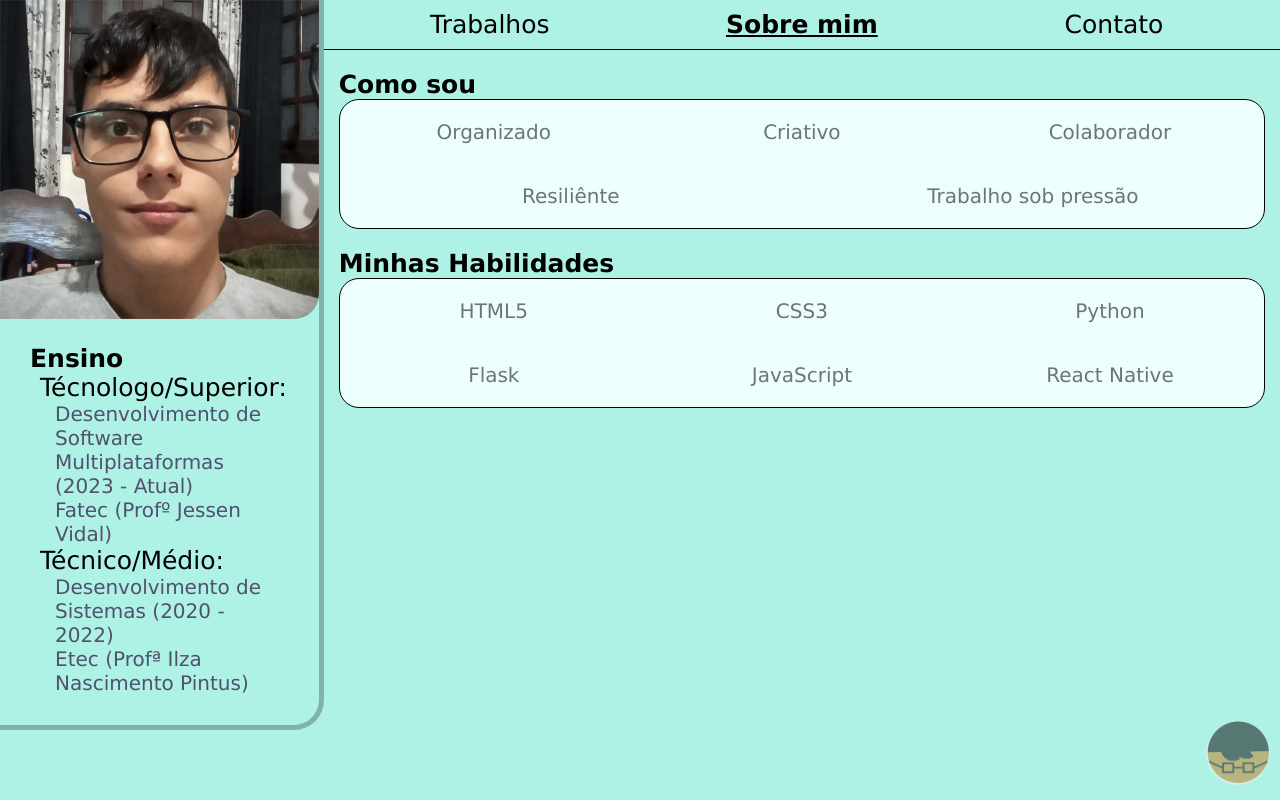
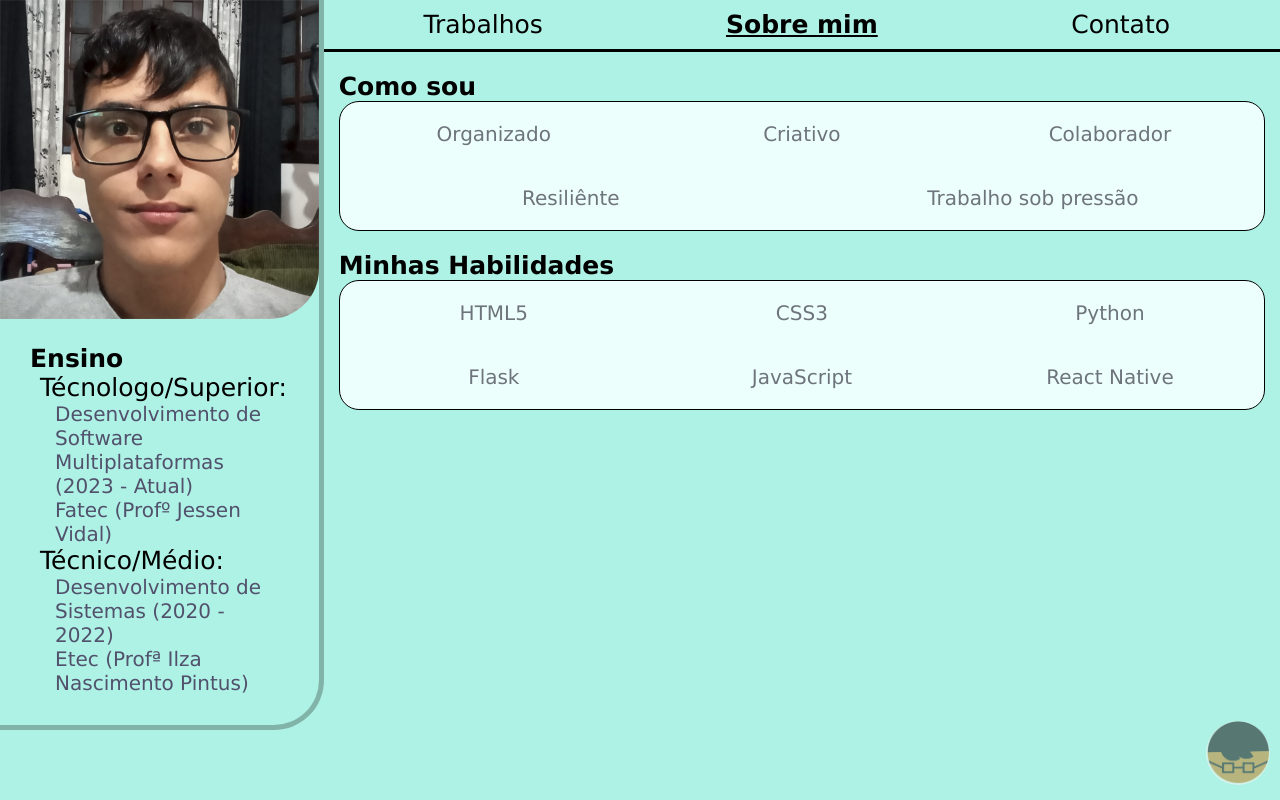
Before and after one commit to BrunoSerpa/Portifolio_DD, a Flask app: page / in a window 1280 px wide. Run offline with Flask 3, Linux system fonts and the light colour scheme.

Commit message:
Diminui e atribui um estilo não Mobile

```diff
--- a/src/static/style.css
+++ b/src/static/style.css
@@ -35,39 +35,21 @@ nav div{flex: 1}
     .linkNav, .linkNav:any-link:hover{font-size: 30px}
     .linkNav:any-link{font-size: 20px; color: #6D747C}
 }
-
 @media (min-width: 768px){
-    /*Content base*/
     .content{display:flex}
+    /* Img Perfil */
+    .contentImgPerfil img{border-bottom-right-radius: 50px; width: 100%}
+    .right{flex: 3}
+    /* Logo */
+    .logo{width: 5%}
+    /* Navbar */
+    .navMobile{display: none}
+    nav{border-bottom: #000000 solid 3px; padding: 10px 0}
+    /* StyleLinksNavbar */
+    .linkNav, .linkNav:any-link:hover{text-decoration:underline}
+    .linkNav:any-link:hover{color: #6D747C}
     /* Screen Partitions*/
-    .left{
-        flex: 2;
-        border-width: 100%;
-        border-bottom-right-radius: 30px;
-        border-right: #81B3A9 solid 5px;
-        border-bottom: #81B3A9 solid 5px;
-    }
-    .right{flex: 6}
-    /* Img Perfil */
-    .contentImgPerfil img{border-bottom-right-radius: 25px; width: 100%;}
-    /* Navbar */
-    nav{
-        padding: 10px;
-        border-bottom: #000000 solid 1px
-    }
-    /* StyleLinksNavbar */
-    .linkNav, .linkNav:any-link:hover{
-        text-decoration:underline;
-    }
-    .linkNav:any-link:hover{
-        color: #6D747C;
-    }
-    /* Logo */
-    .logo{
-        width: 5%;
-    }
-
-    .navMobile{display: none}
+    .left{border-bottom: 5px solid #81B3A9; border-right: 5px solid #81B3A9; border-bottom-right-radius: 50px; flex: 1}
 }
 /* Media Query for Mobile Devices */
 @media (max-width: 480px) {}
```
